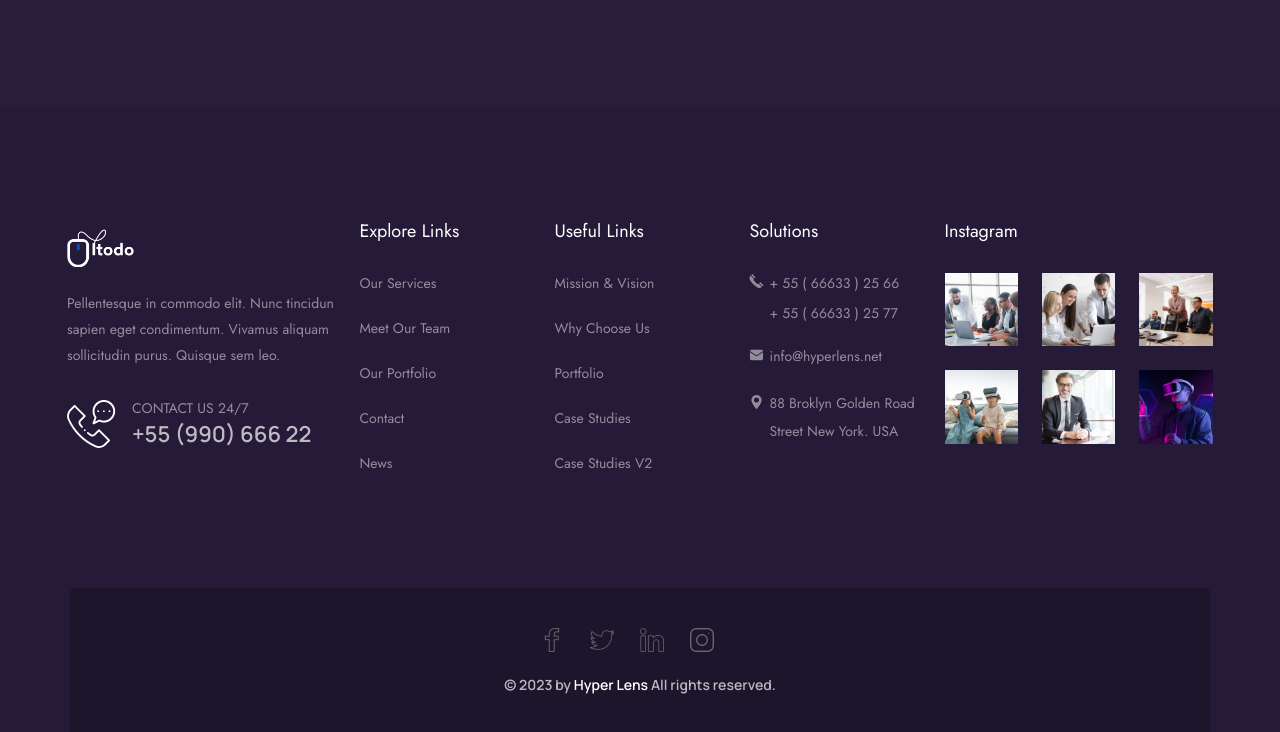
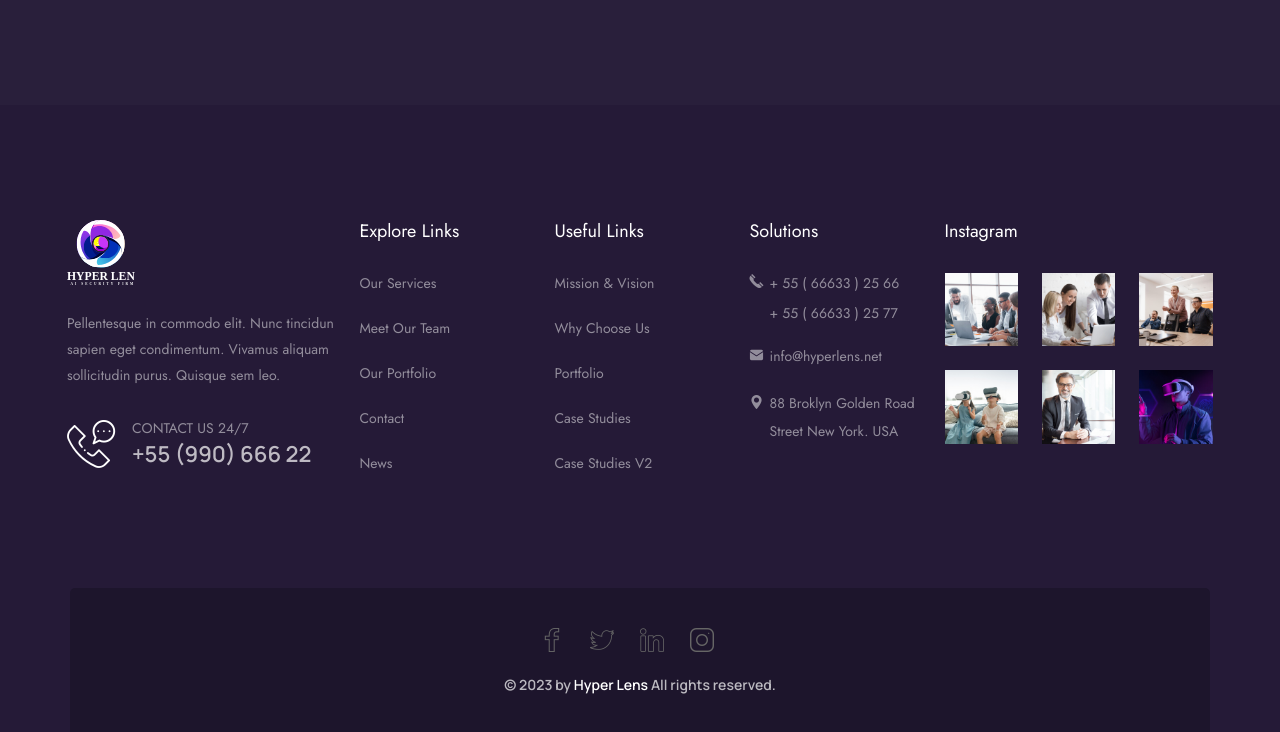
Before and after one commit to Mujtaba619/hyperlens, a plain HTML site: page whitepapers.html in a window 1280 px wide. Shown: the part 1662-2394 px from the top of the page. Drawn offline with Linux system fonts and the light colour scheme; files whose address does not match are found by name.

Commit message:
updated logo

```diff
--- a/whitepapers.html
+++ b/whitepapers.html
@@ -114,7 +114,7 @@
                         <div class="logo-header">
                             <div class="logo-header-inner logo-header-one">
                                 <a href="index.html">
-                                    <img src="images/Logo.png" alt="Hyper Lens Logo">
+                                   <img src="images/logo/SVG/hyperlens_horizontal_dark.svg" alt="Hyper Lens Logo" style="height: 100%; width: auto; max-width: 100%;">
                                 </a>
                             </div>
                         </div>
@@ -389,7 +389,9 @@
                         <div class="col-xl-3 col-lg-6 col-md-6 col-sm-6">
                             <div class="widget widget_about">
                                 <div class="logo-footer clearfix p-b15">
-                                    <a href="index.html" class="sx-text-primary"><img src="images/footer-logo.png" alt="image"></a>
+                                    <a href="index.html">
+                                   <h2><img src="images/logo/SVG/hyperlens_square.svg" alt="#"></h2>
+                                </a>
                                 </div>
                                 <p>Pellentesque in commodo elit. Nunc tincidun
                                     sapien eget condimentum. Vivamus aliquam
```
